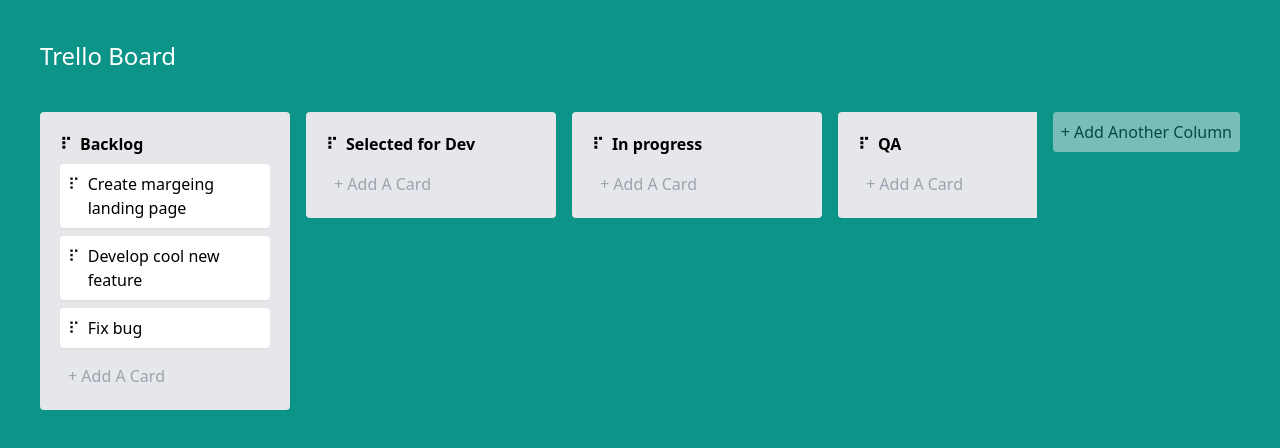
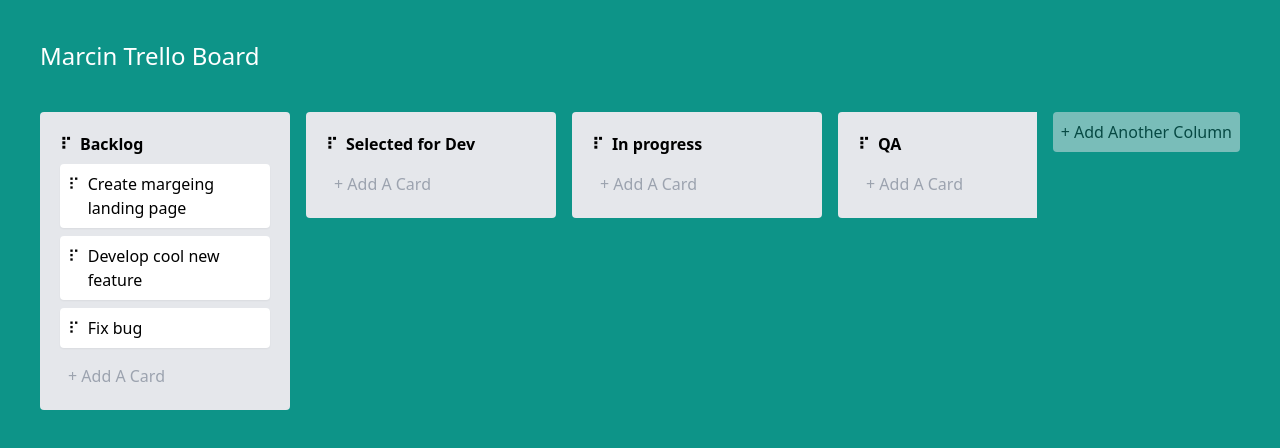
Before and after one commit to MarcinBieniek/Vue-Nuxt3TrelloBoard, a Nuxt app: page / in a window 1280 px wide. Shown: the top 448 px of the page. Built offline with nearby package versions, Linux system fonts and the light colour scheme.

Commit message:
refactor: edit readme file

```diff
--- a/app.vue
+++ b/app.vue
@@ -1,6 +1,6 @@
 <template>
   <div class="p-10 h-[100vh] bg-teal-600 overflow-auto">
-    <h1 class="text-2xl text-white items-center mb-10">Trello Board</h1>
+    <h1 class="text-2xl text-white items-center mb-10">Marcin Trello Board</h1>
     <TrelloBoard />
   </div>
 </template>
```
Also changed, not shown: 1 other file (tests, documents, lock files or other folders).
